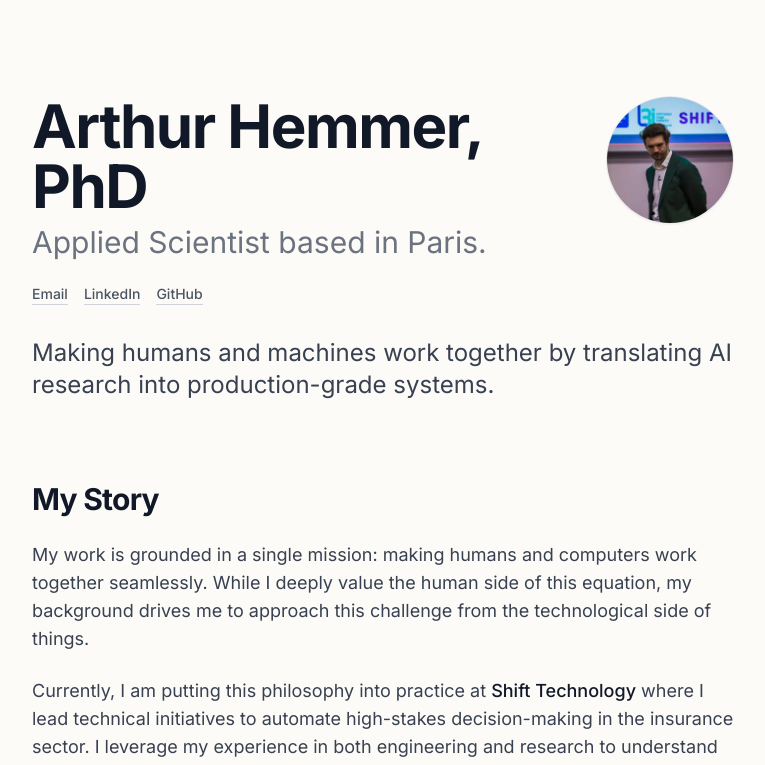
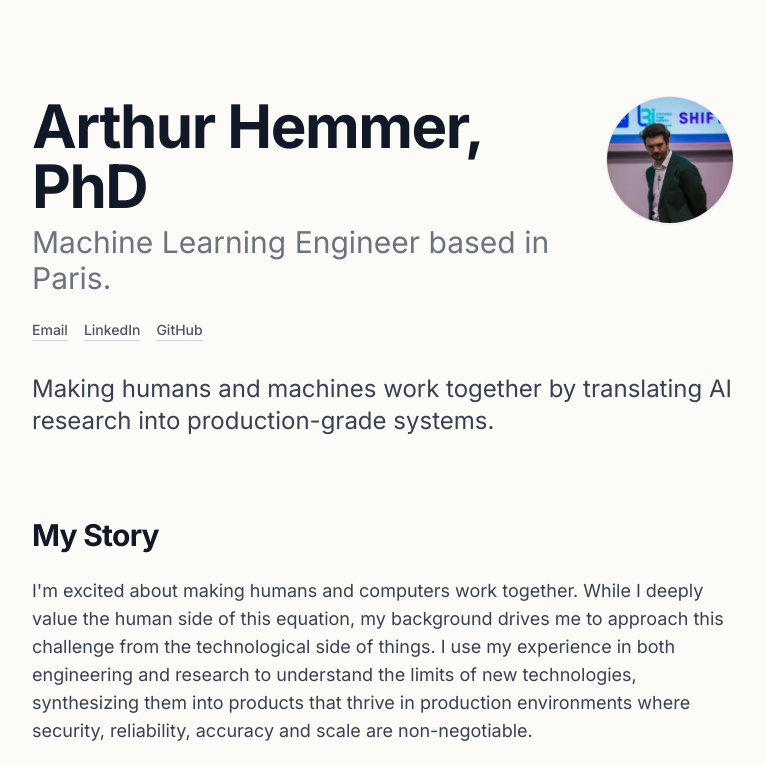
Before and after one commit to ArthurDevNL/HomePage, a React (Vite) app: page / in a window 1280 px wide. Shown: the top 765 px of the page, without its empty margins (257-1022 px from the left). Built offline with nearby package versions, Linux system fonts and the light colour scheme.

Commit message:
Update title and description in Home component; revise professional role and current position

```diff
--- a/src/pages/Home.tsx
+++ b/src/pages/Home.tsx
@@ -52,8 +52,8 @@ const Home: React.FC = () => {
   return (
     <div className="min-h-screen bg-[#FDFBF7] text-gray-800 font-sans selection:bg-indigo-100 selection:text-indigo-900">
       <Helmet>
-        <title>Arthur Hemmer, PhD | Applied Scientist & Neurosymbolic AI</title>
-        <meta name="description" content="Arthur Hemmer is an Applied Scientist in Paris, focused on building production-grade AI systems." />
+        <title>Arthur Hemmer, PhD | Machine Learning Engineer</title>
+        <meta name="description" content="Arthur Hemmer is a Machine Learning Engineer in Paris, focused on building production-grade AI systems." />
         <link rel="canonical" href="https://arthurhemmer.com/" />
       </Helmet>
 
@@ -68,7 +68,7 @@ const Home: React.FC = () => {
                   Arthur Hemmer, PhD
                 </h1>
                 <h2 className="text-2xl md:text-3xl text-gray-500 font-normal">
-                  Applied Scientist based in Paris.
+                  Machine Learning Engineer based in Paris.
                 </h2>
               </div>
               <SocialLinks className="gap-4 text-sm font-medium text-gray-600" />
@@ -78,7 +78,7 @@ const Home: React.FC = () => {
                  <source srcSet="/images/profile.webp" type="image/webp" />
                  <img
                    src="/images/profile.jpg"
-                   alt="Arthur Hemmer - Applied Scientist specializing in Neurosymbolic AI"
+                   alt="Arthur Hemmer - Machine Learning Engineer specializing in Neurosymbolic AI"
                    width={128}
                    height={128}
                    loading="eager"
@@ -102,11 +102,11 @@ const Home: React.FC = () => {
           </h3>
           <div className="space-y-6 text-gray-700 text-lg">
             <p>
-              My work is grounded in a single mission: making humans and computers work together seamlessly. While I deeply value the human side of this equation, my background drives me to approach this challenge from the technological side of things.
+              I'm excited about making humans and computers work together. While I deeply value the human side of this equation, my background drives me to approach this challenge from the technological side of things. I use my experience in both engineering and research to understand the limits of new technologies, synthesizing them into products that thrive in production environments where security, reliability, accuracy and scale are non-negotiable.
             </p>
 
             <p>
-              Currently, I am putting this philosophy into practice at <span className="font-medium text-gray-900">Shift Technology</span> where I lead technical initiatives to automate high-stakes decision-making in the insurance sector. I leverage my experience in both engineering and research to understand the limits of new technologies, synthesizing them into products that thrive in production environments where security, reliability, accuracy and scale are non-negotiable.
+              Currently, I am putting this philosophy into practice at <span className="font-medium text-gray-900">Nabla</span>, where I help build the ambient AI solution that helps clinicians better connect with their patients. Before that, I spent 7 years at <span className="font-medium text-gray-900">Shift Technology</span> where I obtained my PhD and lead technical initiatives to automate high-stakes decision-making for insurance companies.
             </p>
           </div>
         </section>
```
